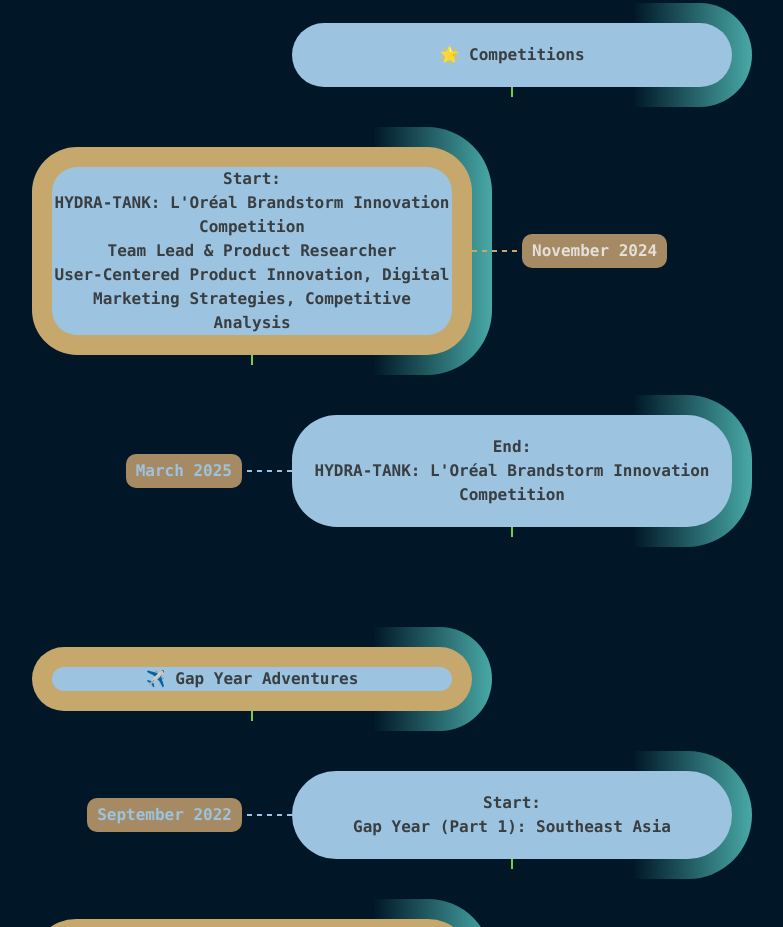
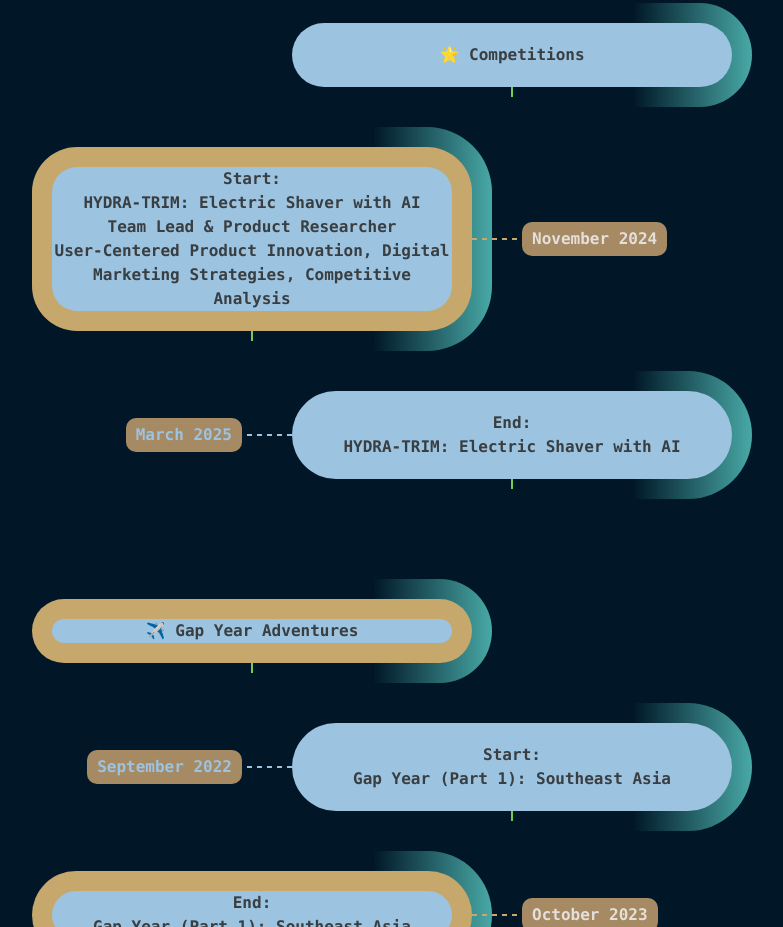
Before and after one commit to icodealittle/New_Site_Construction, a website built with webpack: page src/index.html in a window 1280 px wide. Shown: the part 5920-6847 px from the top of the page, without its empty margins (258-1041 px from the left). Built offline with nearby package versions, Linux system fonts and the light colour scheme.

Commit message:
Made small edit

```diff
--- a/src/index.html
+++ b/src/index.html
@@ -53,7 +53,7 @@
                 <h3>Technical Documentation</h3>
                 <p>Explore detailed technical documentation.</p>
             </a>
-            <a class="portfolio-item" href="https://stump-gym-923.notion.site/Portfolio-UX-UI-Research-Design-18dc29c39983806da5a8db876071151a">
+            <a class="portfolio-item" href="https://www.figma.com/deck/qruvvLpAyMK1Cl4YuQDJFu">
                 <i class="bi bi-palette"></i> <!-- UX/UI Design Icon -->
                 <h3>UX/UI Research & Design</h3>
                 <p>See my UX/UI design and research projects.</p>
@@ -141,8 +141,8 @@
 
             <!-- 🌟 Competitions -->
             <li class="timeline-group">🌟 Competitions</li>
-            <li><time datetime="2024-11">November 2024</time>Start:<br><strong>HYDRA-TANK: L'Oréal Brandstorm Innovation Competition</strong><br>Team Lead & Product Researcher<br>User-Centered Product Innovation, Digital Marketing Strategies, Competitive Analysis</li>
-            <li><time datetime="2025-03">March 2025</time>End:<br>HYDRA-TANK: L'Oréal Brandstorm Innovation Competition</li>
+            <li><time datetime="2024-11">November 2024</time>Start:<br><strong>HYDRA-TRIM: Electric Shaver with AI</strong><br>Team Lead & Product Researcher<br>User-Centered Product Innovation, Digital Marketing Strategies, Competitive Analysis</li>
+            <li><time datetime="2025-03">March 2025</time>End:<br>HYDRA-TRIM: Electric Shaver with AI</li>
 
             <!-- ✈️ Gap Year Adventures -->
             <li class="timeline-group">✈️ Gap Year Adventures</li>
```
Also changed, not shown: dist/index.html.
